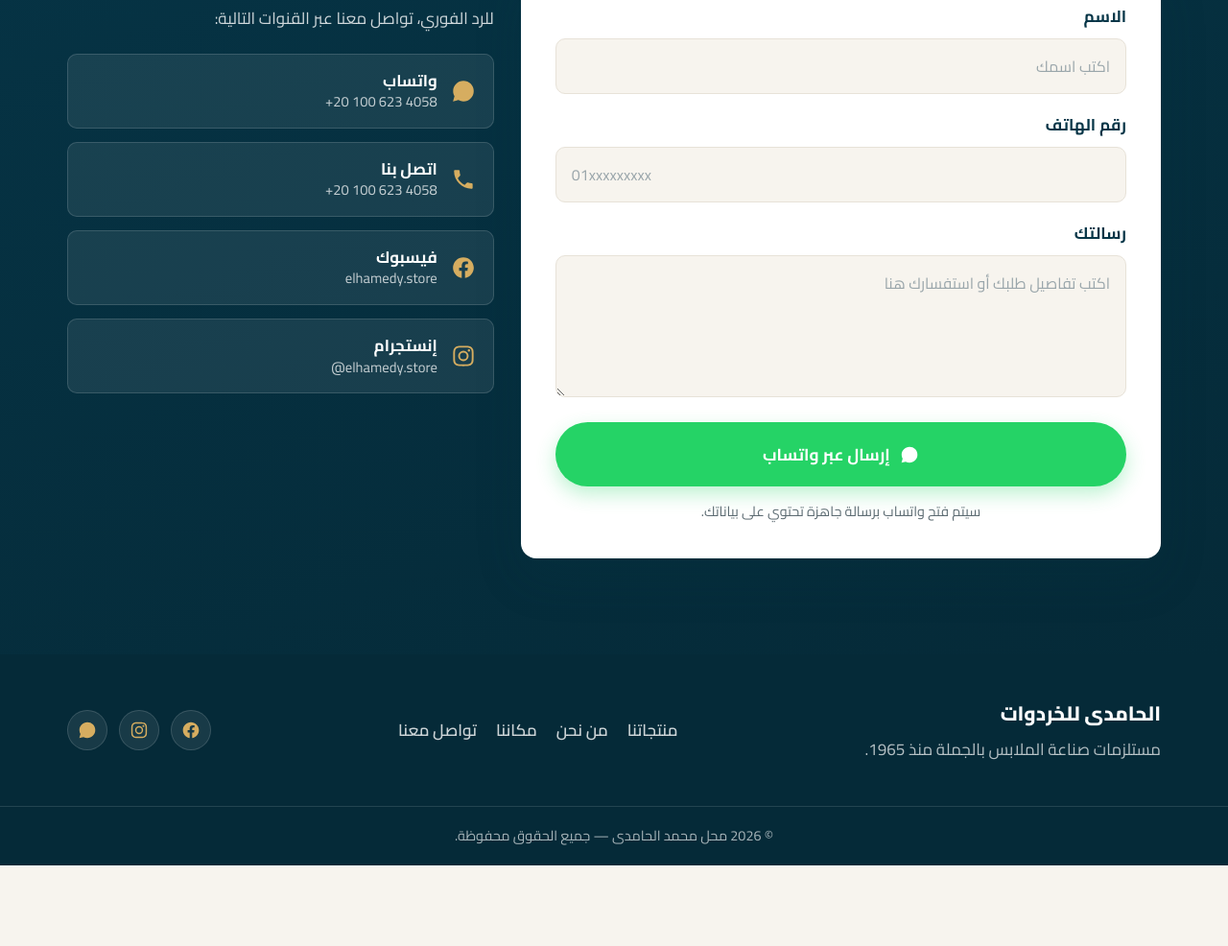
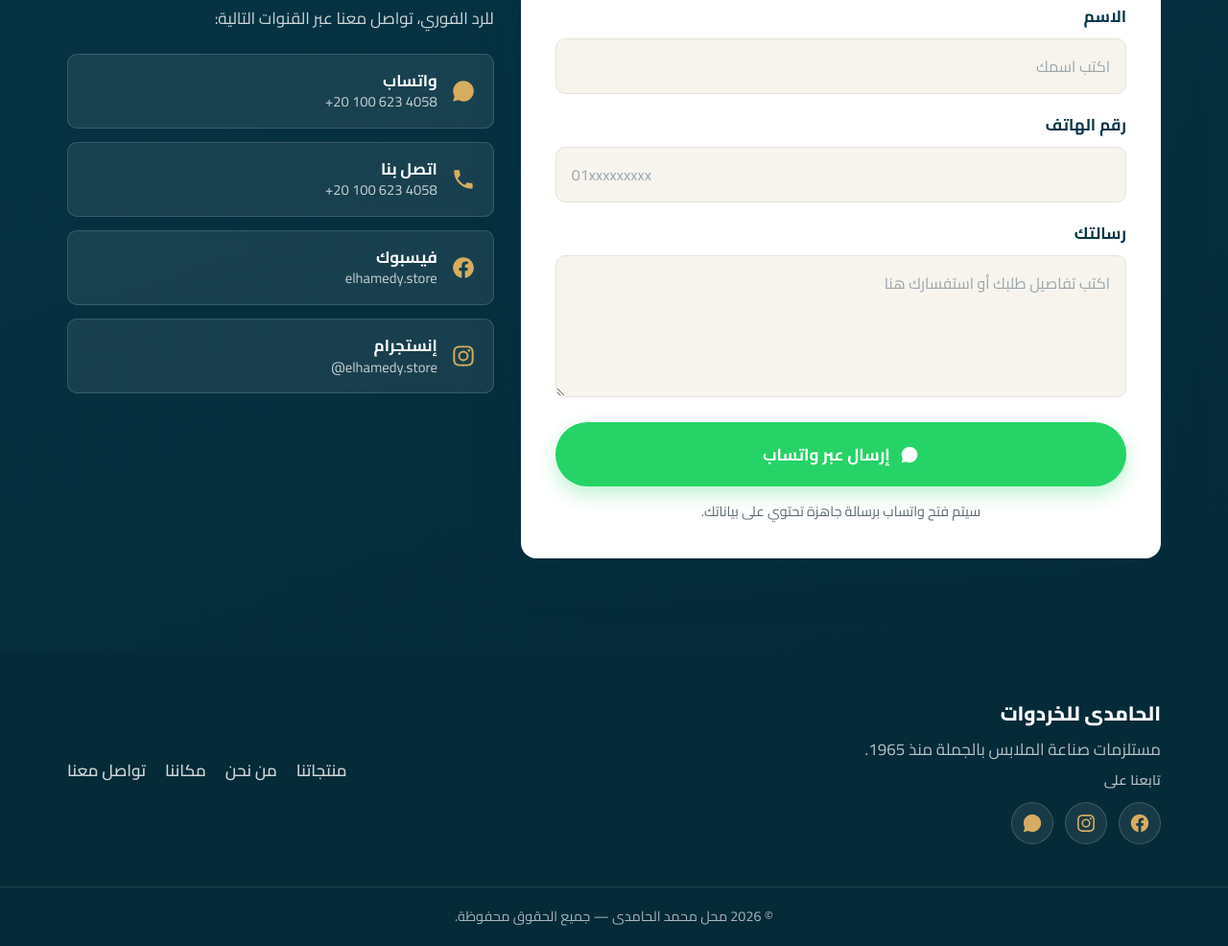
Before and after one commit to omar-elhamedy/elhamedy, a plain HTML site: page index.html in a window 1280 px wide. Shown: the part 3547-4533 px from the top of the page at 96% size. Before the commit the page ends 4449 px from the top, so only its background shows below. Drawn offline with Linux system fonts and the light colour scheme.

Commit message:
Fix footer social icons and polish footer UX
- Cache-bust stylesheet (?v=2) so stale cached CSS can never render unstyled icons
- Intrinsic width/height on social SVGs as a no-CSS fallback
- Move social row under the brand with a (tabena) label
- Gold fill-on-hover interaction and focus-visible styles for accessibility

Co-Authored-By: Claude Fable 5 <noreply@anthropic.com>

```diff
--- a/css/style.css
+++ b/css/style.css
@@ -828,32 +828,54 @@ iframe {
     color: var(--gold);
 }
 
+.footer-follow {
+    margin-top: 20px;
+    margin-bottom: 10px;
+    font-size: .88rem;
+    font-weight: 600;
+    letter-spacing: .02em;
+    color: rgba(255, 255, 255, .55);
+}
+
 .footer-social {
     display: flex;
     gap: 12px;
 }
 
 .footer-social a {
-    display: flex;
+    display: inline-flex;
     align-items: center;
     justify-content: center;
-    width: 42px;
-    height: 42px;
+    width: 44px;
+    height: 44px;
     border-radius: 50%;
     background: rgba(255, 255, 255, .08);
-    border: 1px solid rgba(255, 255, 255, .14);
-    transition: background-color .18s ease, transform .18s ease;
+    border: 1px solid rgba(255, 255, 255, .16);
+    transition: background-color .18s ease, border-color .18s ease, transform .18s ease;
 }
 
-.footer-social a:hover {
-    background: rgba(255, 255, 255, .16);
-    transform: translateY(-2px);
+.footer-social a:hover,
+.footer-social a:focus-visible {
+    background: var(--gold);
+    border-color: var(--gold);
+    transform: translateY(-3px);
+}
+
+.footer-social a:focus-visible {
+    outline: 2px solid #fff;
+    outline-offset: 2px;
 }
 
 .footer-social svg {
-    width: 20px;
-    height: 20px;
+    width: 22px;
+    height: 22px;
     fill: var(--gold);
+    transition: fill .18s ease;
+}
+
+.footer-social a:hover svg,
+.footer-social a:focus-visible svg {
+    fill: var(--teal-800);
 }
 
 .footer-bottom {
--- a/index.html
+++ b/index.html
@@ -29,7 +29,7 @@
         href="https://fonts.googleapis.com/css2?family=Cairo:wght@400;600;700;800;900&display=swap"
         rel="stylesheet">
 
-    <link rel="stylesheet" href="./css/style.css">
+    <link rel="stylesheet" href="./css/style.css?v=2">
 
     <!-- Structured data: local business (helps Google show address, phone & map) -->
     <script type="application/ld+json">
@@ -429,6 +429,20 @@
             <div class="footer-brand">
                 <span class="brand-name">الحامدى للخردوات</span>
                 <p>مستلزمات صناعة الملابس بالجملة منذ 1965.</p>
+                <p class="footer-follow">تابعنا على</p>
+                <div class="footer-social" aria-label="تابعنا على السوشيال ميديا">
+                    <a href="https://www.facebook.com/elhamedy.store" target="_blank" rel="noopener"
+                        aria-label="صفحتنا على فيسبوك">
+                        <svg width="22" height="22" aria-hidden="true"><use href="#ic-fb" /></svg>
+                    </a>
+                    <a href="https://www.instagram.com/elhamedy.store" target="_blank" rel="noopener"
+                        aria-label="حسابنا على إنستجرام">
+                        <svg width="22" height="22" aria-hidden="true"><use href="#ic-ig" /></svg>
+                    </a>
+                    <a href="https://wa.me/201006234058" target="_blank" rel="noopener" aria-label="واتساب">
+                        <svg width="22" height="22" aria-hidden="true"><use href="#ic-wa" /></svg>
+                    </a>
+                </div>
             </div>
             <nav class="footer-nav" aria-label="روابط سريعة">
                 <a href="#products">منتجاتنا</a>
@@ -436,19 +450,6 @@
                 <a href="#location">مكاننا</a>
                 <a href="#contact">تواصل معنا</a>
             </nav>
-            <div class="footer-social" aria-label="تابعنا على السوشيال ميديا">
-                <a href="https://www.facebook.com/elhamedy.store" target="_blank" rel="noopener"
-                    aria-label="صفحتنا على فيسبوك">
-                    <svg aria-hidden="true"><use href="#ic-fb" /></svg>
-                </a>
-                <a href="https://www.instagram.com/elhamedy.store" target="_blank" rel="noopener"
-                    aria-label="حسابنا على إنستجرام">
-                    <svg aria-hidden="true"><use href="#ic-ig" /></svg>
-                </a>
-                <a href="https://wa.me/201006234058" target="_blank" rel="noopener" aria-label="واتساب">
-                    <svg aria-hidden="true"><use href="#ic-wa" /></svg>
-                </a>
-            </div>
         </div>
         <div class="footer-bottom">
             <div class="container">
```
